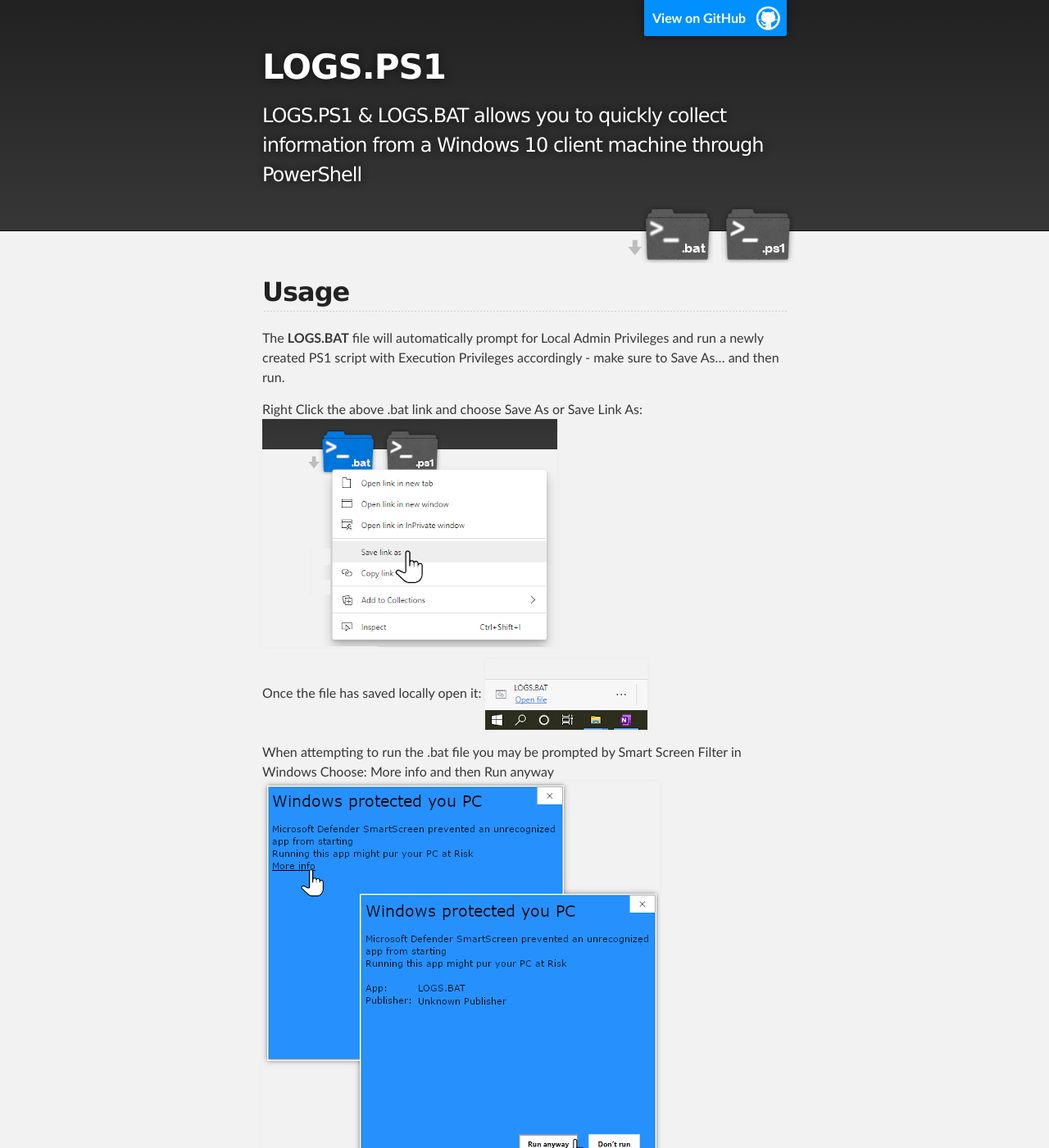
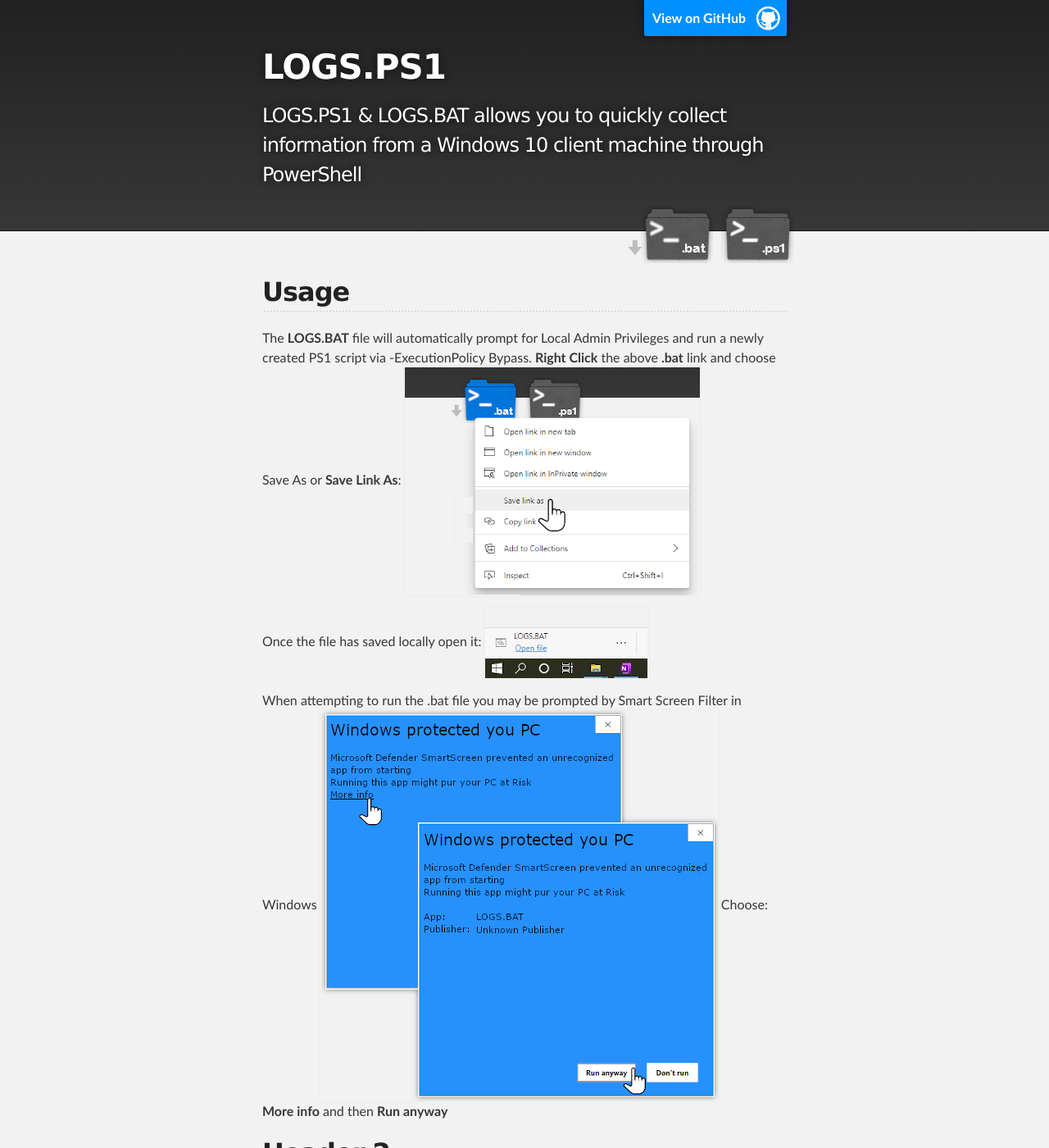
Before and after one commit to johnem-msft/LOGSPS1, a Jekyll site: the page built from index.md, in a window 1280 px wide and 1400 px high. Shown: the whole window at 82% size. Built offline with Jekyll 4.4.1, drawn with Linux system fonts in a browser that asks for light colours; our own code applies the rules of GitHub Pages for plain Markdown files.

Commit message:
Update index.md

```diff
--- a/index.md
+++ b/index.md
@@ -4,16 +4,15 @@ layout: default
 
 ## Usage
 
-The **LOGS.BAT** file will automatically prompt for Local Admin Privileges and run a newly created PS1 script with Execution Privileges accordingly - make sure to Save As... and then run.
-
-Right Click the above .bat link and choose Save As or Save Link As:
+The **LOGS.BAT** file will automatically prompt for Local Admin Privileges and run a newly created PS1 script via -ExecutionPolicy Bypass.
+**Right Click** the above **.bat** link and choose Save As or **Save Link As**:
 ![SaveAs](https://raw.githubusercontent.com/johnem-msft/LOGSPS1/master/assets/images/saveas.png)
 
 Once the file has saved locally open it: ![OpenFile](https://raw.githubusercontent.com/johnem-msft/LOGSPS1/master/assets/images/openfile.png)
 
 When attempting to run  the .bat file you may be prompted by Smart Screen Filter in Windows
-Choose: More info and then Run anyway ![MoreInfo](https://raw.githubusercontent.com/johnem-msft/LOGSPS1/master/assets/images/moreruncombo.png)
-
+![MoreInfo](https://raw.githubusercontent.com/johnem-msft/LOGSPS1/master/assets/images/moreruncombo.png)
+Choose: **More info** and then **Run anyway**
 
 ## Header 2
 
```
